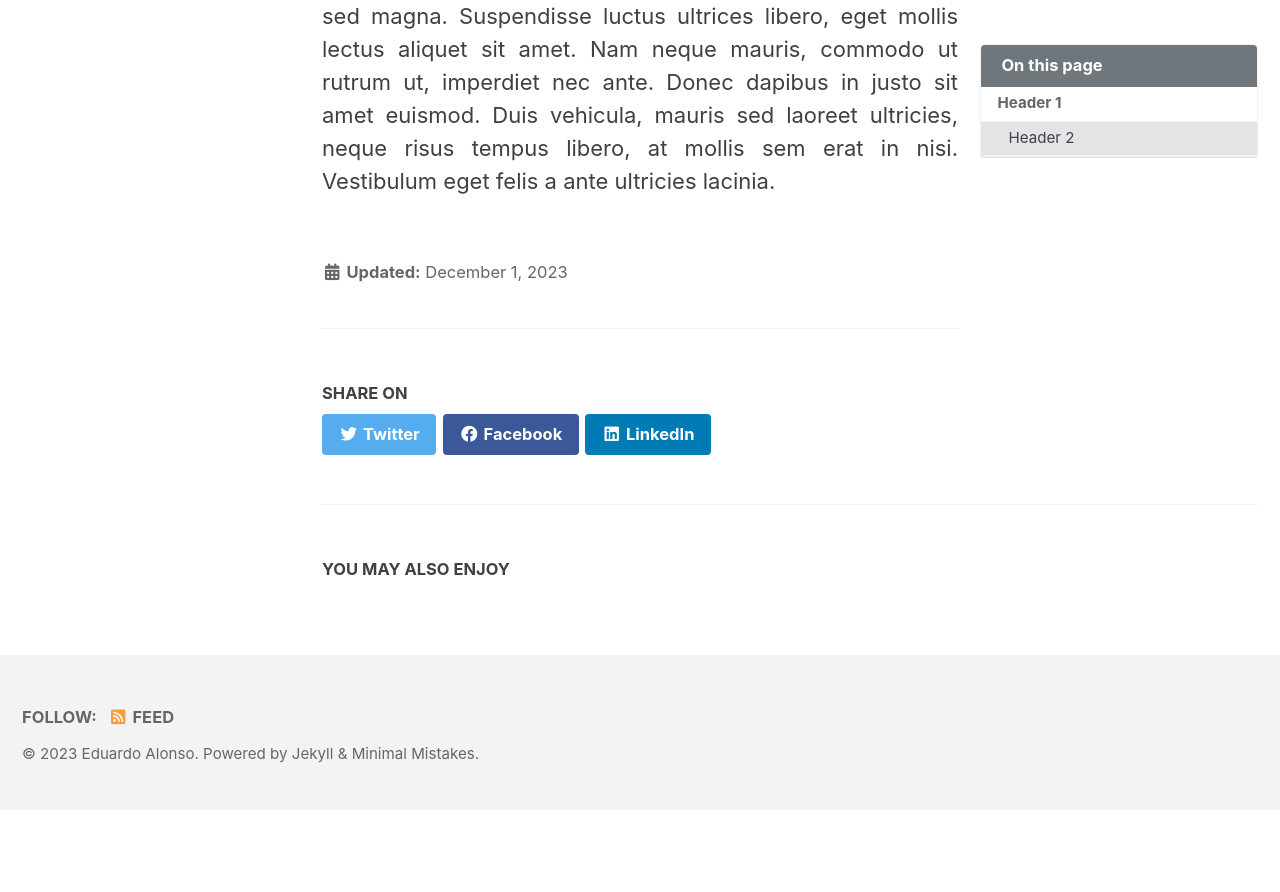
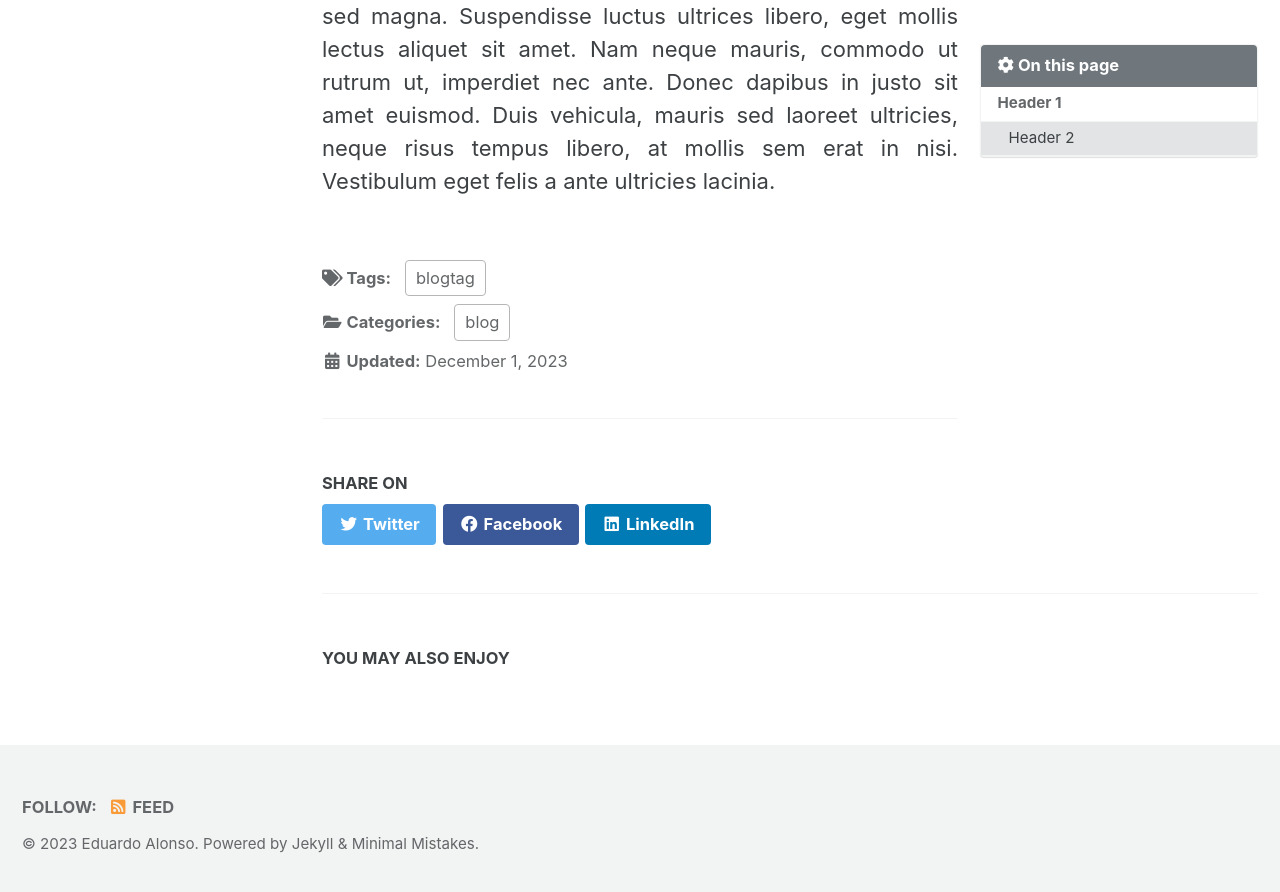
Before and after one commit to edalsan/website, a Jekyll site: the page built from _posts/2023-12-01-first-posting.md, in a window 1280 px wide and 900 px high, scrolled down 946 px. Shown: the top 892 px of the window. Built offline with Jekyll 4.4.1, drawn with Linux system fonts in a browser that asks for light colours; cached includes are drawn as plain includes; before the commit the page ends 1756 px from its top, so only the background shows below that; some of the changed lines change nothing that is shown.

Commit message:
Update 2023-12-01-first-posting.md

```diff
--- a/_posts/2023-12-01-first-posting.md
+++ b/_posts/2023-12-01-first-posting.md
@@ -1,9 +1,14 @@
 ---
 title: "First post of Grumpytronics"
+# Table of contents - shown in right side
 toc: true
 toc_label: "On this page"
-toc_icon: "f15c"
+toc_icon: "cog"
 toc_sticky: true
+categories:
+  -  blog
+tags:
+  - blogtag
 ---
 # Header 1
 Lorem ipsum dolor sit amet, consectetur adipiscing elit. Cras bibendum molestie nibh sit amet rhoncus. Donec imperdiet ipsum id ligula faucibus gravida. Cras gravida arcu at sem volutpat, id mollis risus interdum. Pellentesque molestie consequat lacus, at volutpat est elementum id. Ut pharetra lorem sit amet lorem interdum faucibus. Pellentesque commodo dictum erat, vel varius purus porta sit amet. Etiam sed enim consectetur, porta nunc pharetra, convallis nulla. Nunc ante mi, vestibulum sit amet rhoncus vel, vulputate nec justo. Maecenas fermentum leo ac magna iaculis maximus. Curabitur eget lacus lobortis, rhoncus odio ut, vulputate eros.
```
